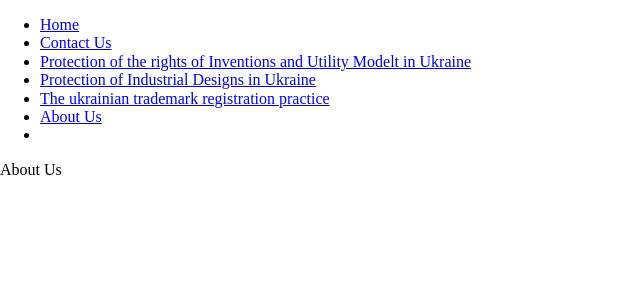
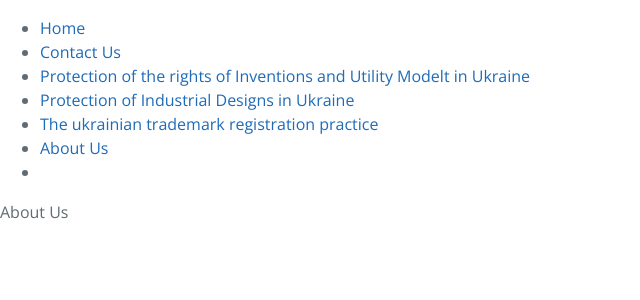
Before and after one commit to Mindshine/patent, a Jekyll site: the page built from _posts/en/pages/2000-01-01-about.html, in a window 1280 px wide. Shown: the top 300 px of the page, without its empty margins (0-640 px from the left). Built offline with Jekyll 4.4.1, drawn with Linux system fonts in a browser that asks for light colours; nearby versions of some CDN libraries; library files that are not in the unit come from our copies; Markdown is read by kramdown in place of the engine named in the settings.

Commit message:
Update default.html

```diff
--- a/_layouts/default.html
+++ b/_layouts/default.html
@@ -6,10 +6,10 @@
 		<meta name="viewport" content="width=device-width, initial-scale=1">
 		<meta name="description" content="{% if page.desc %}{{ page.desc | strip_html }}{% else %}{{ page.excerpt | strip_html | replace: "[[", " ("  | replace: "]]", ")" | strip_newlines }}{% endif %}">
 		<title>{{ page.title }}</title>
-		<link rel="stylesheet" type="text/css" href="stylesheets/normalize.css" media="screen">
+		<link rel="stylesheet" type="text/css" href="/patent/stylesheets/normalize.css" media="screen">
 		<link href='https://fonts.googleapis.com/css?family=Open+Sans:400,700' rel='stylesheet' type='text/css'>
 		<!-- link to main stylesheet -->
-		<link rel="stylesheet" type="text/css" href="stylesheets/stylesheet.css" media="screen">{% capture hide %}
+		<link rel="stylesheet" type="text/css" href="/patent/stylesheets/stylesheet.css" media="screen">{% capture hide %}
 		{% assign posts=site.posts | where:"date", page.date %}
 		{% for post in posts %}
 			{% if post.lang != page.lang %}
@@ -25,7 +25,7 @@
 			<ul>{% for menu in site.data.navigation[page.lang] %}
 				<li><a href="{{ menu[1].url }}">{{ menu[1].title }}</a></li>{% endfor %}
 				<li class="lang">{% assign posts=site.posts | where:"date", page.date | sort: 'path' %}{% for post in posts %}
-					<a href="{{site.base}}{{ post.url }}" class="{{ post.lang }}">{{ post.lang }}</a>{% endfor %}
+					<a href="{{site.url}}{{ post.url }}" class="{{ post.lang }}">{{ post.lang }}</a>{% endfor %}
 				</li>
 			</ul>
 		</nav>
```
